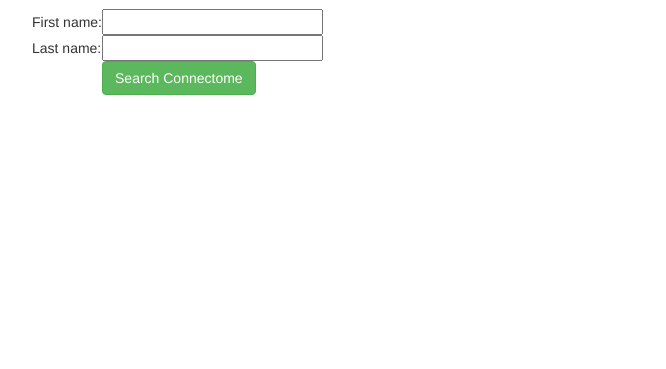
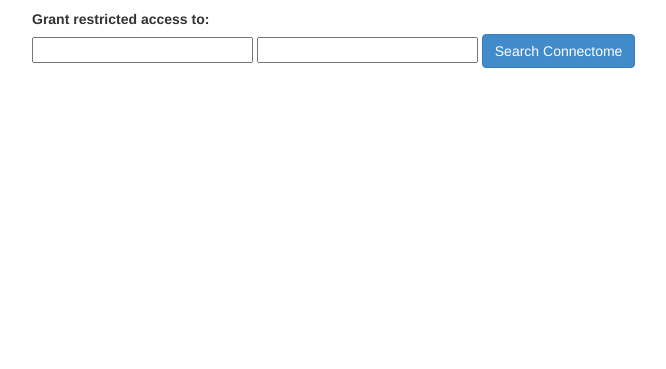
Before and after one commit to revmic/hcp-ops, a Flask app: template app/templates/index.html in a window 1280 px wide. Shown: the part 51-420 px from the top of the page, without its empty margins (38-704 px from the left). Run offline with Flask 2, Linux system fonts and the light colour scheme; the template is opened without the code that fills it: values that come from a table or form of the project are taken from there, others are empty; some libraries are stand-ins or nearby versions.

Commit message:
start of index layout

```diff
--- a/app/forms.py
+++ b/app/forms.py
@@ -1,7 +1,8 @@
 from flask.ext.wtf import Form
-from wtforms import TextField
+from wtforms import TextField, TextAreaField
 from wtforms.validators import Required
 
 class SearchConnectomeForm(Form):
     firstname = TextField('firstname', validators = [Required()])
     lastname = TextField('lastname', validators = [Required()])
+    email = TextAreaField()
--- a/app/templates/index.html
+++ b/app/templates/index.html
@@ -4,25 +4,48 @@
 <!-- <div class="page-header">
     <h1>Sticky footer with fixed navbar</h1>
 </div>
-<p class="lead">Pin a fixed-height footer to the bottom of the viewport in desktop browsers with this custom HTML and CSS. A fixed navbar has been added with <code>padding-top: 60px;</code> on the <code>body > .container</code>.</p>
+<p class="lead">Pin a fixed-height footer to the bottom of the viewport in desktop browsers with this custom HTML and CSS.
+A fixed navbar has been added with <code>padding-top: 60px;</code> on the <code>body > .container</code>.</p>
  -->
-<form method="post" action="">
-    {{ form.hidden_tag() }}
-    <table>
-        <tr>
-            <td>First name:</td>
-            <td>{{ form.firstname(size=24) }}</td>
-        </tr>
-        <tr>
-            <td>Last name:</td>
-            <td>{{ form.lastname(size=24) }}</td>
-        </tr>
-        <tr>
-            <td></td>
-            <div class="controls">
-            <td><button type="submit" class="btn btn-success">Search Connectome</button></td>
-        </tr>
+{#<form method="post" action="">#}
+    <!-- Text input-->
+    <div class="control-group">
+      <label class="control-label">Grant restricted access to:</label>
+      <div class="controls">
+          {{ form.firstname(size=24) }}
+          {{ form.lastname(size=24) }}
+         <button id="search_cdb" class="btn btn-primary">Search Connectome</button>
+      </div>
+    </div>
+
+<div id="cdb_results" style="display: none">
+    <table class="table table-hover">
+        <thead><td>First Name</td><td>Last Name</td><td>Username</td><td>Email</td></thead>
+        <tbody>
+        </tbody>
     </table>
-</form>
+<p>{{ form.firstname.data }}</p>
+<button type="submit" class="btn btn-success">Select</button>
+</div>
+
+<div id="email" class="hidden">
+{#<form method="post" action="">#}
+    <div class="control-group">
+        <label class="control-label">Email user:</label>
+        <div class="controls">
+            {{ form.email }}
+        </div>
+    </div>
+{#</form>#}
+</div>
+
+<script>
+$(document).ready(function(){
+    $( "#search_cdb" ).click(function() {
+      $( "#cdb_results" ).show( "slow" );
+      $( "#email" ).show( "slow" );
+    });
+});
+</script>
 
 {% endblock %}
```
Also changed, not shown: app/views.py (+8 -10 lines), 1 other file.
